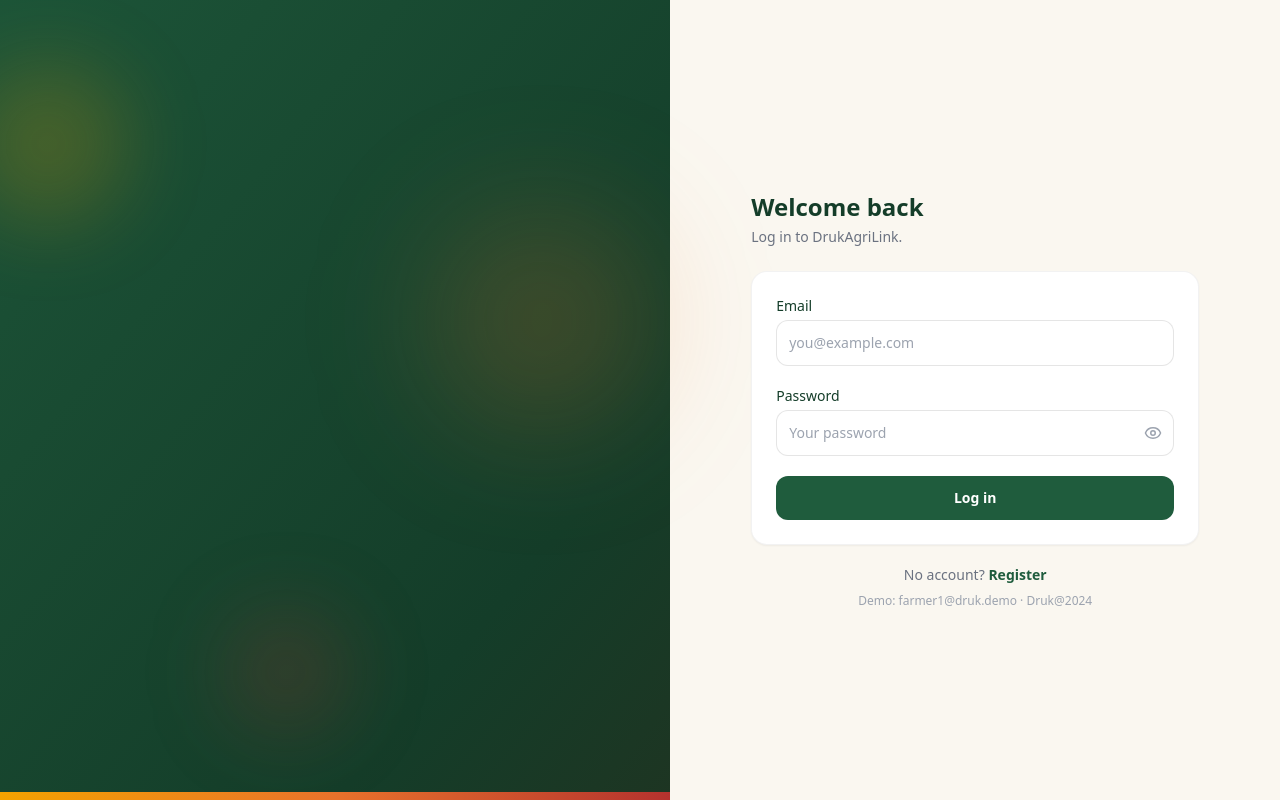
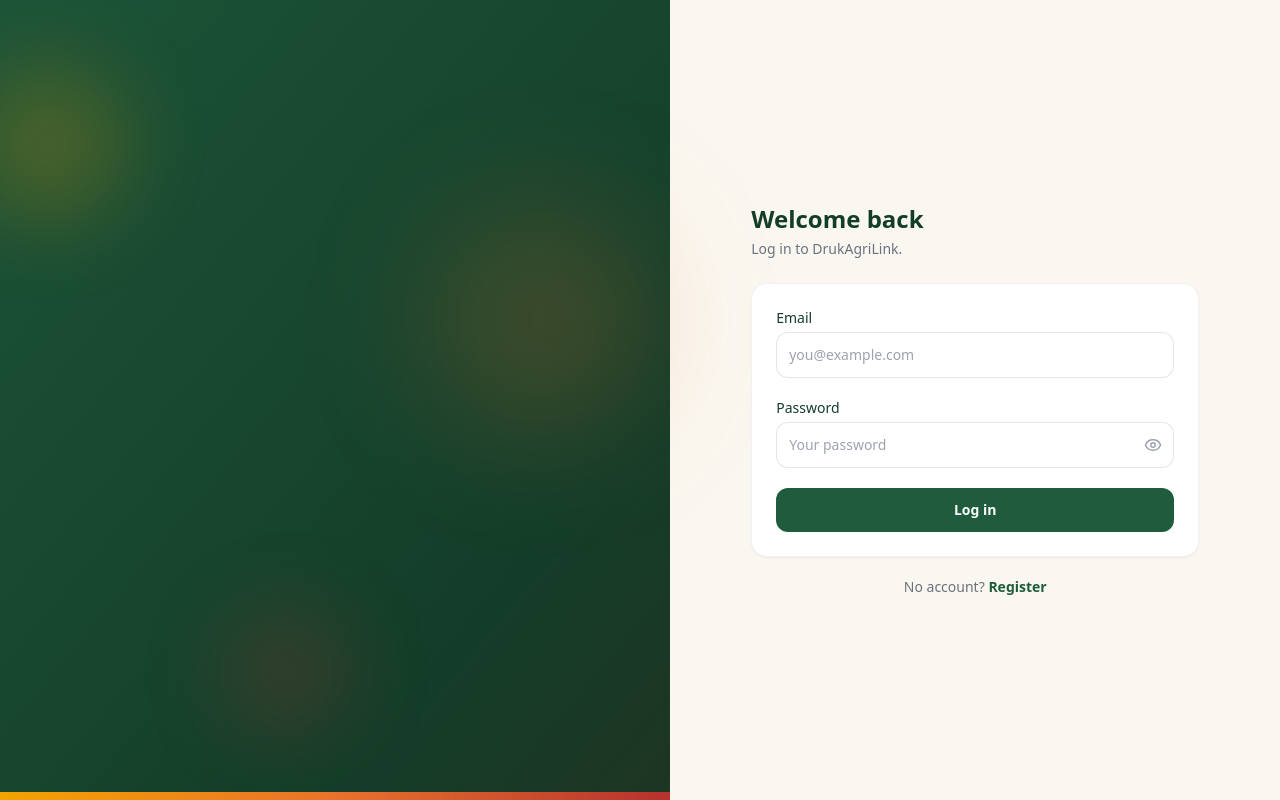
Before and after one commit to KingaTshering10/DrukAgriLink, a Next.js app: page /login in a window 1280 px wide. Built offline with nearby package versions, Linux system fonts and the light colour scheme.

Commit message:
removed a line

```diff
--- a/src/app/(auth)/login/page.tsx
+++ b/src/app/(auth)/login/page.tsx
@@ -112,7 +112,6 @@ export default function Login() {
           <p className="mt-5 text-center text-sm text-gray-500">
             No account? <Link href="/register" className="font-semibold text-forest hover:underline">Register</Link>
           </p>
-          <p className="mt-2 text-center text-xs text-gray-400">Demo: farmer1@druk.demo · Druk@2024</p>
         </div>
       </section>
     </main>
```
